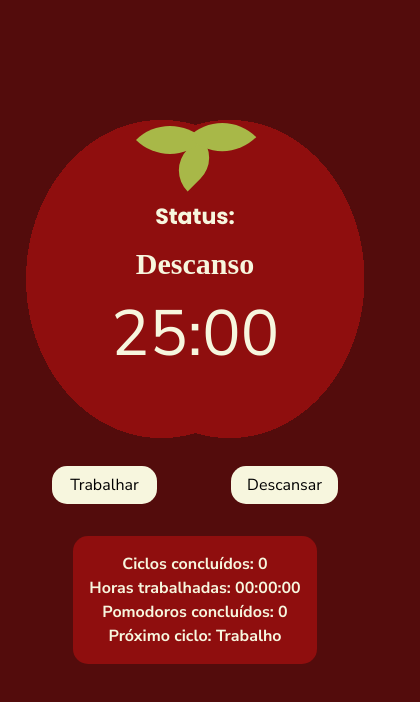
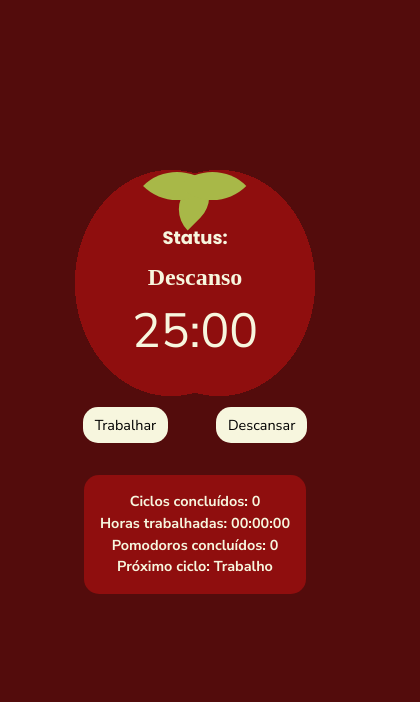
Before and after one commit to lucassmaniotto/Pomodoro, a React (Create React App) app: page / in a window 390 px wide. Shown: the top 702 px of the page, 420 px wide, since content can reach past the window. Built offline with nearby package versions, Linux system fonts and the light colour scheme; a web font is replaced by a local one.

Commit message:
style: adicionando responsividade ao projeto

```diff
--- a/src/index.css
+++ b/src/index.css
@@ -14,7 +14,7 @@
   padding: 0;
   outline: none;
   box-sizing: border-box;
-  transition: all 1s ease-in-out;
+  transition: background 1s ease-in-out;
 }
 
 body {
@@ -97,7 +97,7 @@ body {
   border-radius: 15px;
   font-family: var(--text-font-family);
   font-size: 1rem;
-  transition: all 200ms ease-in-out;
+  transition: background 200ms ease-in-out;
 }
 
 .pomodoro button:hover {
@@ -178,7 +178,6 @@ body {
   top: 95px;
   z-index: 1;
   left: 200px;
-  transition: all .2s ease-in-out;
 }
 
 .pomodoroTop::before {
@@ -191,7 +190,6 @@ body {
   z-index: 1;
   transform: rotateZ(90deg);
   top: 25px;
-  transition: all .2s ease-in-out;
 }
 
 .pomodoroTop::after {
@@ -205,5 +203,45 @@ body {
   transform: rotateZ(90deg);
   top: -10px;
   right: 39px;
-  transition: all .2s ease-in-out;
 }
+
+@media screen and (max-width: 450px) {
+  .pomodoro {
+    width: 320px;
+    height: 320px;
+  }
+  .pomodoro h2 {
+    font-size: 18px;
+  }
+  .pomodoro h3 {
+    font-size: 24px;
+  }
+  .pomodoro .timer {
+    font-size: 3rem;
+  }
+  .pomodoro .controls {
+    padding: 0 0.5rem;
+  }
+  .pomodoro button {
+    padding: 0.5rem 0.75rem;
+    min-width: 85px;
+    font-size: 0.9rem;
+  }
+  .details {
+    font-size: 0.9rem;
+  }
+
+  .pomodoroTop {
+    top: 65px;
+    left: 135px;
+  }
+
+  .pomodoroTop::before {
+    top: 15px;
+  }
+
+  .pomodoroTop::after {
+    top: -10px;
+    right: 25px;
+  }
+}
```
